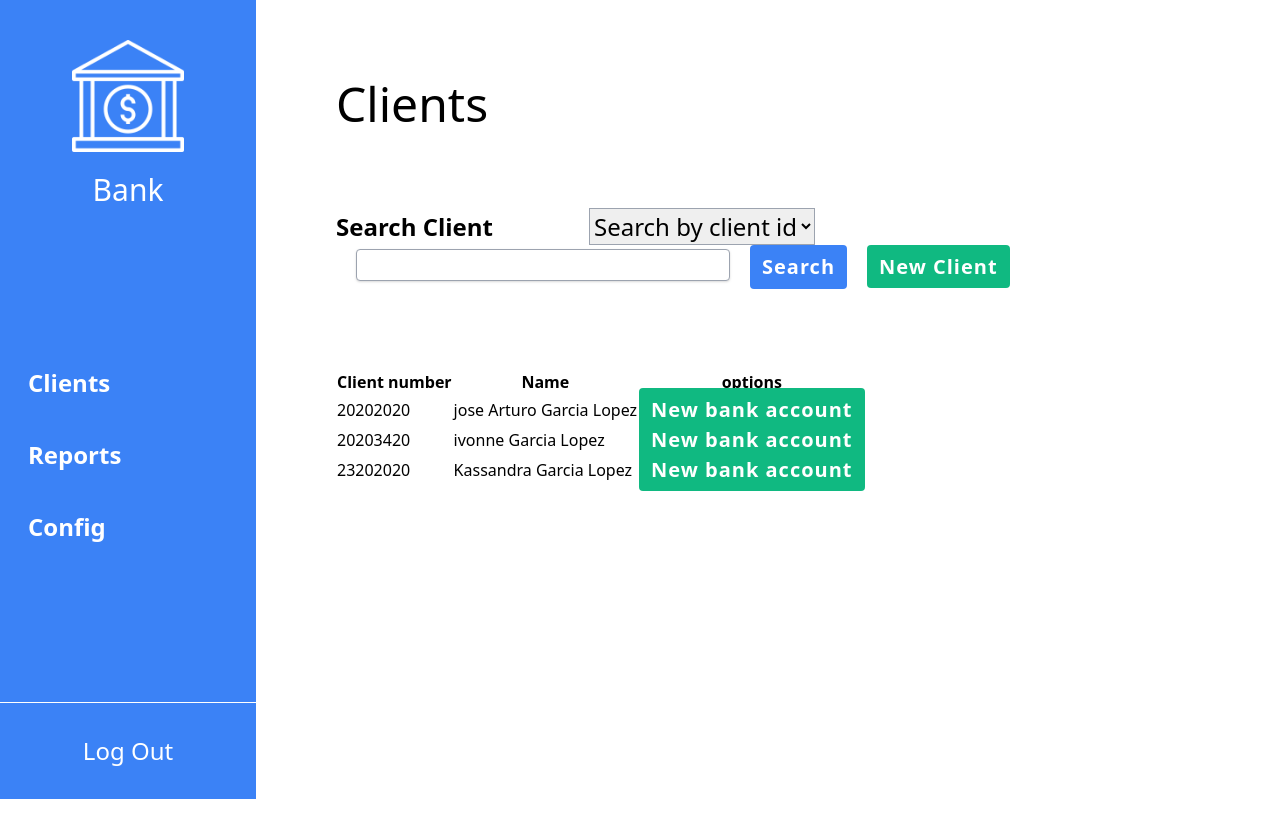
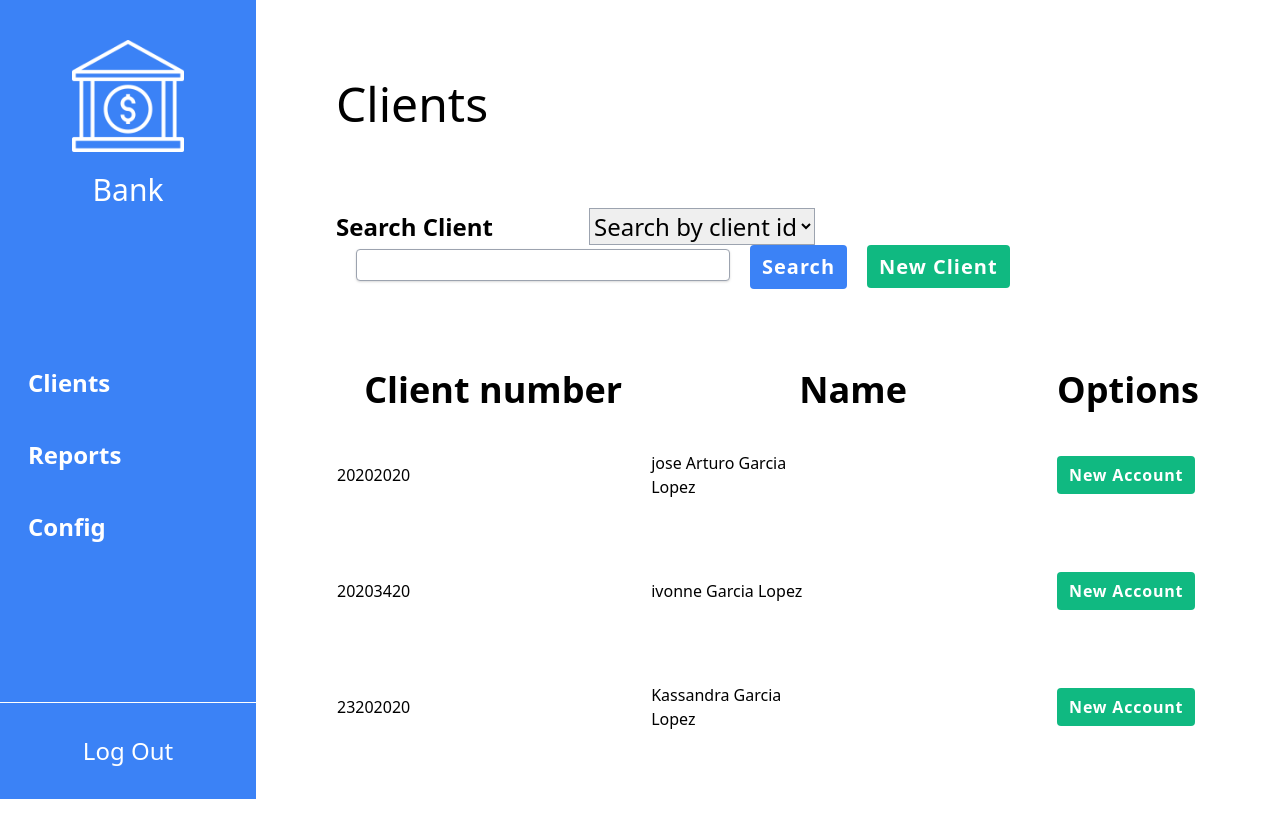
Before and after one commit to jarturogl05/SistemaBancario, an Angular app in the folder BankSystem/: page /ManagerClients in a window 1280 px wide. Shown: the top 838 px of the page. Before the commit the page ends 800 px from the top, so only its background shows below. Built offline with nearby package versions, Linux system fonts and the light colour scheme.

Commit message:
table styles

```diff
--- a/BankSystem/src/app/components/manager-client-list/manager-client-list.component.html
+++ b/BankSystem/src/app/components/manager-client-list/manager-client-list.component.html
@@ -1,19 +1,19 @@
 <div>
     <table class="table-auto">
         <thead>
-            <tr>
+            <tr class='text-4xl font-light '>
                 <th>Client number</th>
                 <th>Name</th>
-                <th>options</th>
+                <th>Options</th>
             </tr>
         </thead>
         <tbody>
             <tr *ngFor="let client of clientList">
-                <td>{{client.numClient}}</td>
-                <td>{{client.name}}</td>
+                <td class="pr-60 py-10">{{client.numClient}}</td>
+                <td class="pr-60 py-10">{{client.name}}</td>
                 <td>
                     <div>
-                        <a routerLink="/AddBankaccount"  class="btn bg-green-500">New bank account</a>
+                        <a routerLink="/AddBankaccount"  class="tablebtn bg-green-500 pr-60 py-10">New Account</a>
                     </div>
                 </td>
             </tr>
--- a/BankSystem/src/styles.css
+++ b/BankSystem/src/styles.css
@@ -5,6 +5,11 @@
 .btn {
   @apply px-3 py-2 text-white font-bold rounded  text-xl cursor-pointer tracking-wider;
 }
+
+.tablebtn {
+  @apply px-3 py-2 text-white font-bold rounded  text-base cursor-pointer tracking-wider;
+}
+
 
 .ipt {
   @apply shadow
```
